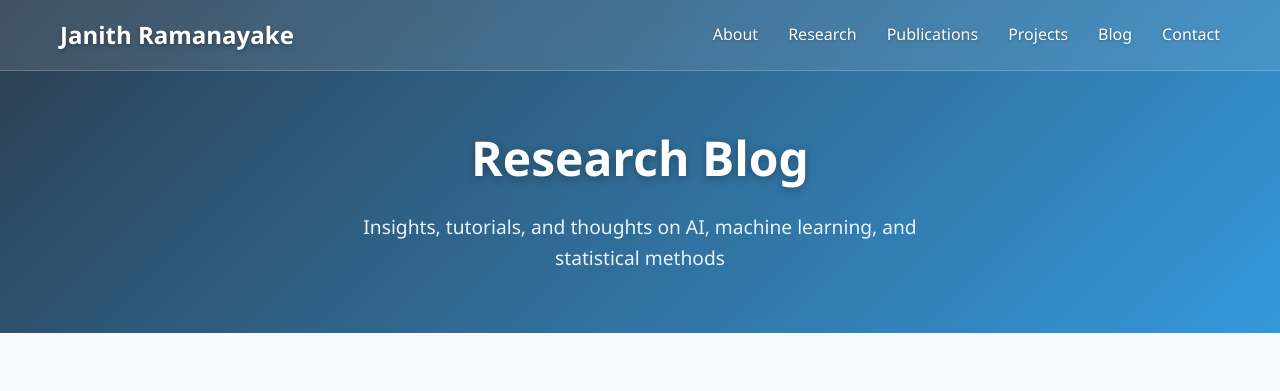
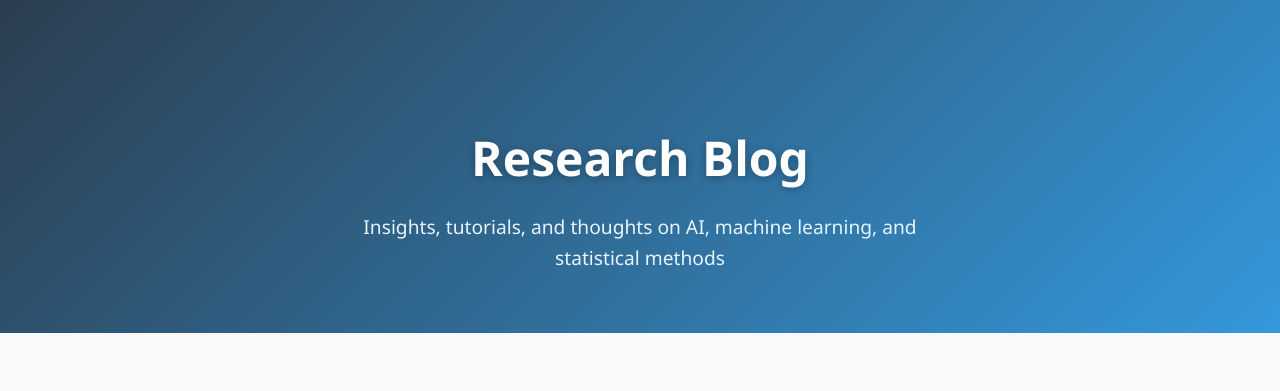
Before and after one commit to JanithRamanayake/janithramanayake.github.io, a plain HTML site: page blog/index.html in a window 1280 px wide. Shown: the top 391 px of the page. Drawn offline with Linux system fonts and the light colour scheme; files whose address does not match are found by name.

Commit message:
Remove nav bar in blog

```diff
--- a/blog/index.html
+++ b/blog/index.html
@@ -9,39 +9,6 @@
 
 </head>
 <body>
-    <!-- Navigation -->
-    <nav class="navbar" id="navbar">
-        <div class="nav-container">
-            <div class="nav-logo">
-                <h2>Janith Ramanayake</h2>
-            </div>
-            <ul class="nav-menu" id="nav-menu">
-                <li class="nav-item">
-                    <a href="index.html#about" class="nav-link">About</a>
-                </li>
-                <li class="nav-item">
-                    <a href="index.html#research" class="nav-link">Research</a>
-                </li>
-                <li class="nav-item">
-                    <a href="index.html#publications" class="nav-link">Publications</a>
-                </li>
-                <li class="nav-item">
-                    <a href="index.html#projects" class="nav-link">Projects</a>
-                </li>
-                <li class="nav-item">
-                    <a href="blog.html" class="nav-link">Blog</a>
-                </li>
-                <li class="nav-item">
-                    <a href="index.html#contact" class="nav-link">Contact</a>
-                </li>
-            </ul>
-            <div class="hamburger" id="hamburger">
-                <span class="bar"></span>
-                <span class="bar"></span>
-                <span class="bar"></span>
-            </div>
-        </div>
-    </nav>
 
     <!-- Blog Hero -->
     <section class="blog-hero">
```
